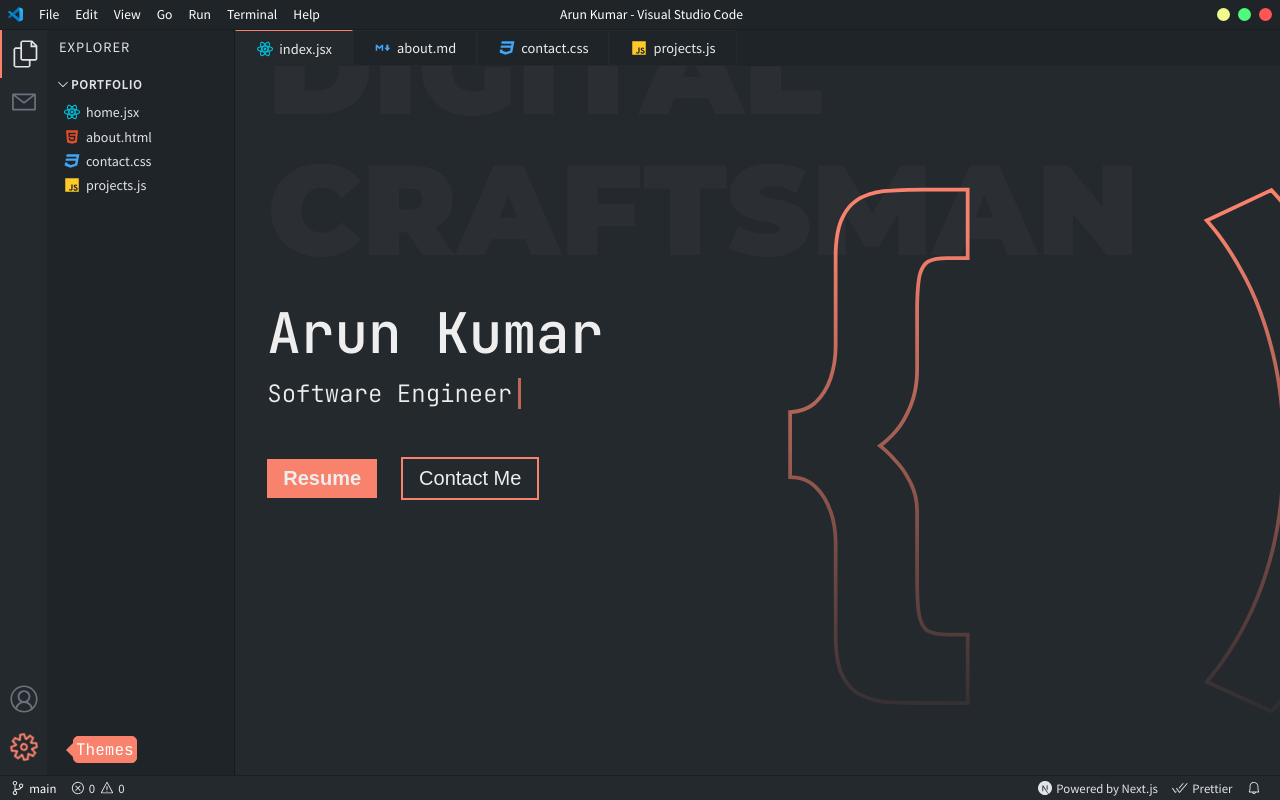
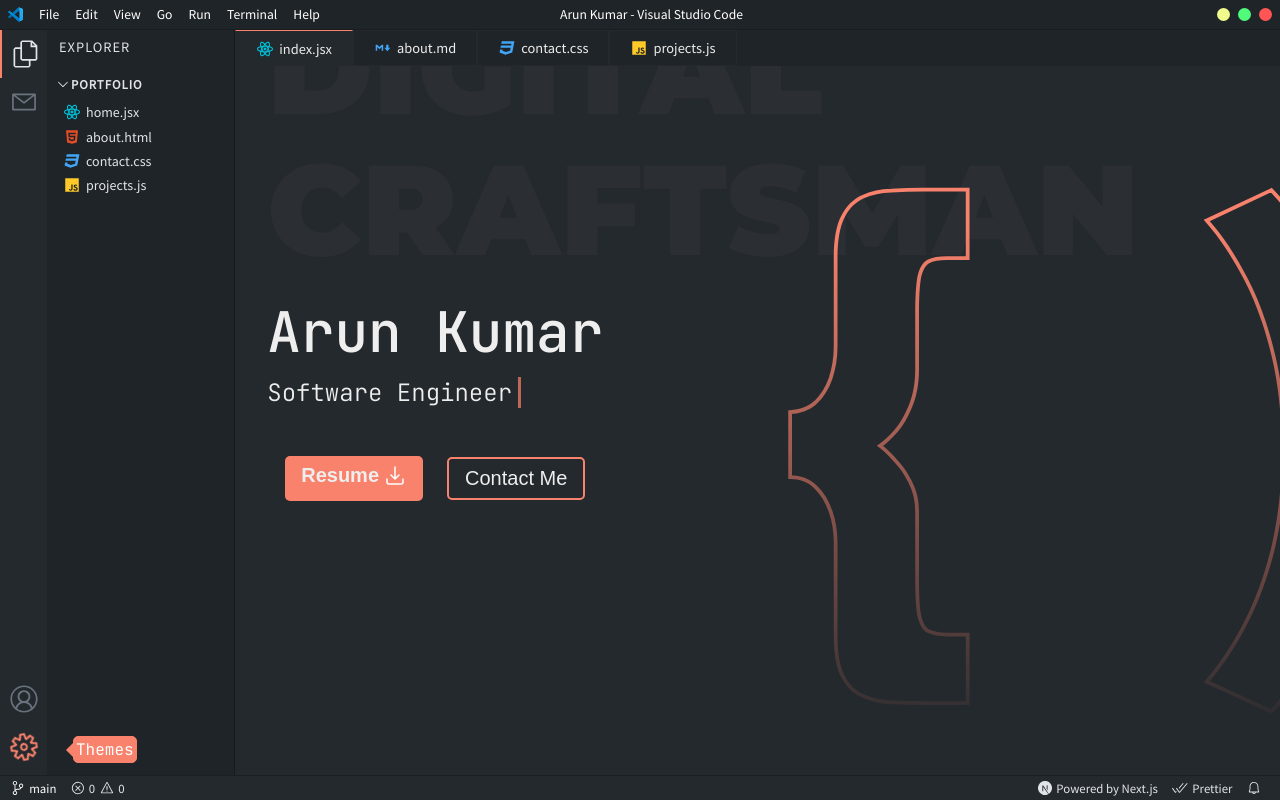
Before and after one commit to ArunNGun/code-port, a Next.js app: page / in a window 1280 px wide. Built offline with nearby package versions, Linux system fonts and the light colour scheme.

Commit message:
fixed alignment homepage

```diff
--- /dev/null
+++ b/components/icons/DownloadIcon.jsx
@@ -0,0 +1,12 @@
+const DownloadIcon = (props) => {
+    return (
+        <div>
+
+            <svg width="24px" height="24px" viewBox="0 0 24 24" fill="none" xmlns="http://www.w3.org/2000/svg">
+                <path d="M20 15V18C20 19.1046 19.1046 20 18 20H6C4.89543 20 4 19.1046 4 18L4 15M8 11L12 15M12 15L16 11M12 15V3" stroke="#fff" stroke-width="1.5" stroke-linecap="round" stroke-linejoin="round" />
+            </svg>
+        </div>
+    );
+};
+
+export default DownloadIcon;
--- a/pages/index.jsx
+++ b/pages/index.jsx
@@ -1,6 +1,7 @@
 import Link from 'next/link';
 import Illustration from '../components/Illustration';
 import styles from '../styles/HomePage.module.css';
+import DownloadIcon from '../components/icons/DownloadIcon';
 
 export default function HomePage() {
   return (
@@ -14,12 +15,17 @@ export default function HomePage() {
           <div className={styles.content}>
             <h1 className={styles.name}>Arun Kumar</h1>
             <h6 className={styles.bio}>Software Engineer</h6>
-            <a href="/Arun_Kumar.pdf" download>
-              <button className={styles.button}>Resume</button>
-            </a>
-            <Link href="/contact">
-              <button className={styles.outlined}>Contact Me</button>
-            </Link>
+            <div className={styles.actionContainer}>
+              <a href="/Arun_Kumar.pdf" download>
+                <button className={styles.button}>
+                  Resume
+                  <DownloadIcon className={styles.icon} />
+                </button>
+              </a>
+              <Link href="/contact">
+                <button className={styles.outlined}>Contact Me</button>
+              </Link>
+            </div>
           </div>
           <Illustration className={styles.illustration} />
         </div>
--- a/styles/HomePage.module.css
+++ b/styles/HomePage.module.css
@@ -90,6 +90,17 @@
   border: none;
   cursor: pointer;
   z-index: 3;
+  display: flex;
+  gap: 4px;
+  border-radius: 5px;
+}
+.actionContainer{
+  display: flex;
+    align-items: center;
+    justify-content: center;
+}
+.actionContainer a{
+  text-decoration: none;
 }
 
 .outlined {
@@ -99,6 +110,7 @@
   border: 2px solid var(--accent-color);
   background: transparent;
   cursor: pointer;
+  border-radius: 5px;
 }
 
 .button:hover,
@@ -112,7 +124,13 @@
   overflow: visible;
   z-index: 2;
 }
-
+.icon {
+  height: 48px;
+  width: 48px;
+  padding: 0.65rem 0;
+  display: block;
+  margin: 0 auto;
+}
 /* 4K Screens */
 @media screen and (min-width: 2000px) {
   .background {
```
Also changed, not shown: public/download.svg (added).
